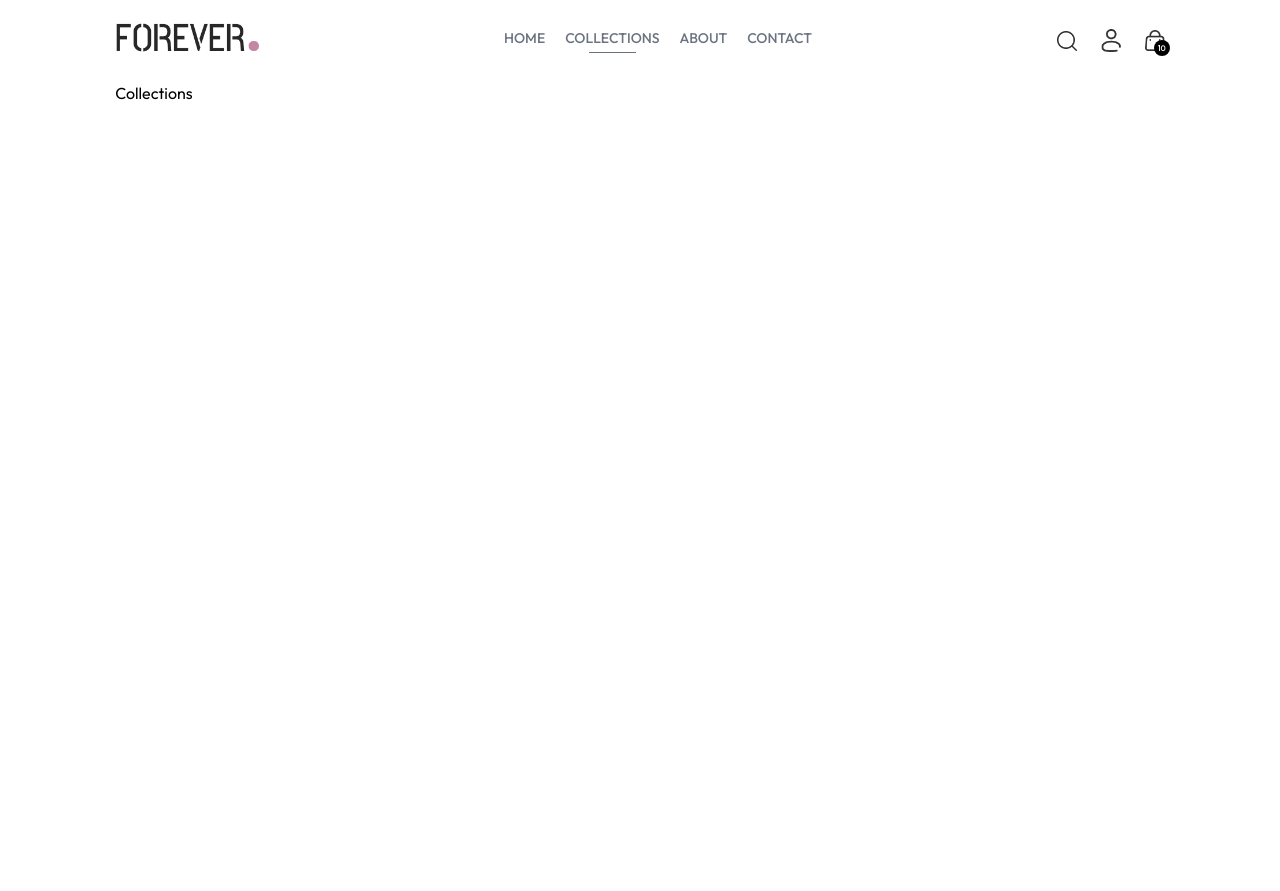
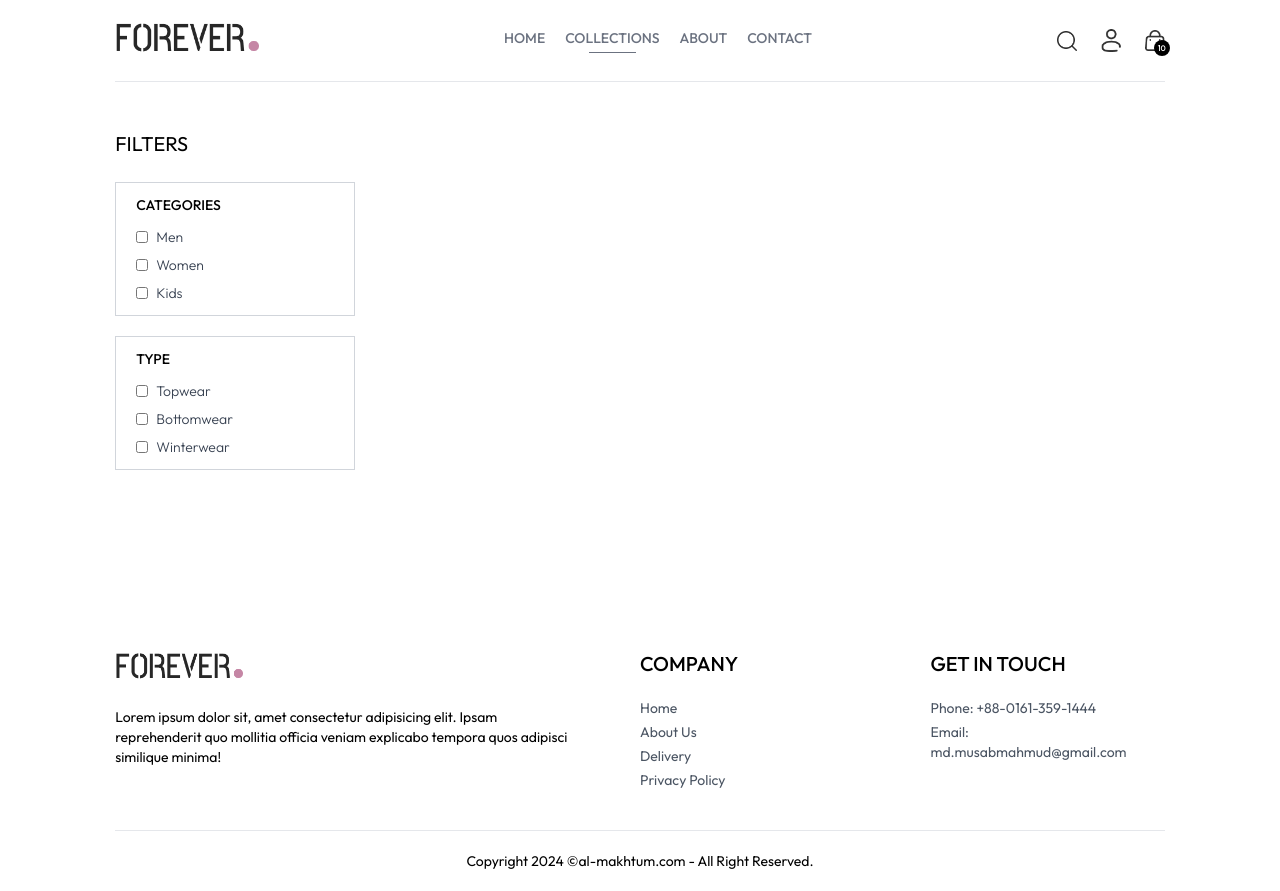
Before and after one commit to musabmahmud/al-makhtum-mart, a React (Vite) app: page /collections in a window 1280 px wide. Before the commit the page ends 800 px from the top, so only its background shows below. Built offline with nearby package versions, Linux system fonts and the light colour scheme.

Commit message:
footer and collection page filter UI

```diff
--- a/src/App.jsx
+++ b/src/App.jsx
@@ -11,6 +11,7 @@ import Order from './pages/Order'
 import Navbar from './components/Navbar'
 
 import './app.css';
+import Footer from './components/Footer'
 
 function App() {
 
@@ -28,6 +29,7 @@ function App() {
         <Route path='/place-order' element={<PlaceOrder />} />
         <Route path='/orders' element={<Order />} />
       </Routes>
+      <Footer />
     </div>
   )
 }
--- /dev/null
+++ b/src/components/Footer.jsx
@@ -0,0 +1,45 @@
+import React from 'react'
+import { assets } from '../assets/assets'
+
+const Footer = () => {
+
+    const d = new Date();
+    let year = d.getFullYear();
+
+    return (
+        <div>
+            <div className="flex flex-col sm:grid grid-cols-[2fr_1fr_1fr] gap-14 my-10 mt-40 text-sm">
+                <div>
+                    <img src={assets.logo} alt="logo" className='mb-5 w-32' />
+                    <p className="w-full">Lorem ipsum dolor sit, amet consectetur adipisicing elit. Ipsam reprehenderit quo mollitia officia veniam explicabo tempora quos adipisci similique minima!</p>
+                </div>
+                <div>
+                    <p className="text-xl font-medium mb-5">
+                        COMPANY
+                    </p>
+                    <ul className="flex flex-col gap-1 text-gray-600">
+                        <li>Home</li>
+                        <li>About Us</li>
+                        <li>Delivery</li>
+                        <li>Privacy Policy</li>
+                    </ul>
+                </div>
+                <div>
+                    <p className='text-xl font-medium mb-5'>GET IN TOUCH</p>
+                    <ul className="flex flex-col gap-1 text-gray-600">
+                        <li><span>Phone:</span> +88-0161-359-1444</li>
+                        <li><span>Email:</span> md.musabmahmud@gmail.com</li>
+                    </ul>
+                </div>
+            </div>
+            <div>
+                <hr />
+                <p className="py-5 text-sm text-center">
+                    Copyright {year} &copy;al-makhtum.com - All Right Reserved.
+                </p>
+            </div>
+        </div>
+    )
+}
+
+export default Footer
--- a/src/pages/Collections.jsx
+++ b/src/pages/Collections.jsx
@@ -1,8 +1,54 @@
-import React from 'react'
+import React, { useContext, useState } from 'react'
+import { ShopContext } from '../context/ShopContext'
+import { assets } from '../assets/assets';
 
 const Collections = () => {
+
+  const { products } = useContext(ShopContext);
+
+  const [showFilter, setShowFilter] = useState(false);
+
+
   return (
-    <div>Collections</div>
+    <div className='flex flex-col sm:flex-row gap-1 sm:gap-10 pt-10 border-t'>
+      {/* Filter Option */}
+      <div className="min-w-60">
+        <a onClick={() => setShowFilter(!showFilter)} className='my-2 text-xl flex items-center gap-2 cursor-pointer'>FILTERS
+          <img className={`h-3 sm:hidden  transition ease-in-out duration-200 ${showFilter ? 'rotate-90' : ''}`} src={assets.dropdown_icon} alt="" />
+        </a>
+        {/* Category Filter  */}
+        <div className={`border border-gray-300 pl-5 py-3 mt-6 ${showFilter ? '' : 'hidden'} sm:block`}>
+          <p className="mb-3 text-sm font-medium">CATEGORIES</p>
+          <div className="flex flex-col gap-2 text-sm font-light text-gray-700">
+            <p className="flex gap-2">
+              <input type="checkbox" className='w-3' name="" id="" value={'Men'} /> Men
+            </p>
+            <p className="flex gap-2">
+              <input type="checkbox" className='w-3' name="" id="" value={'Women'} /> Women
+            </p>
+            <p className="flex gap-2">
+              <input type="checkbox" className='w-3' name="" id="" value={'Kids'} /> Kids
+            </p>
+          </div>
+        </div>
+
+        {/* Sub Category Filter  */}
+        <div className={`border border-gray-300 pl-5 py-3 my-5 ${showFilter ? '' : 'hidden'} sm:block`}>
+          <p className="mb-3 text-sm font-medium">TYPE</p>
+          <div className="flex flex-col gap-2 text-sm font-light text-gray-700">
+            <p className="flex gap-2">
+              <input type="checkbox" className='w-3' name="" id="" value={'Topwear'} /> Topwear
+            </p>
+            <p className="flex gap-2">
+              <input type="checkbox" className='w-3' name="" id="" value={'Bottomwear'} /> Bottomwear
+            </p>
+            <p className="flex gap-2">
+              <input type="checkbox" className='w-3' name="" id="" value={'Winterwear'} /> Winterwear
+            </p>
+          </div>
+        </div>
+      </div>
+    </div>
   )
 }
 
```
